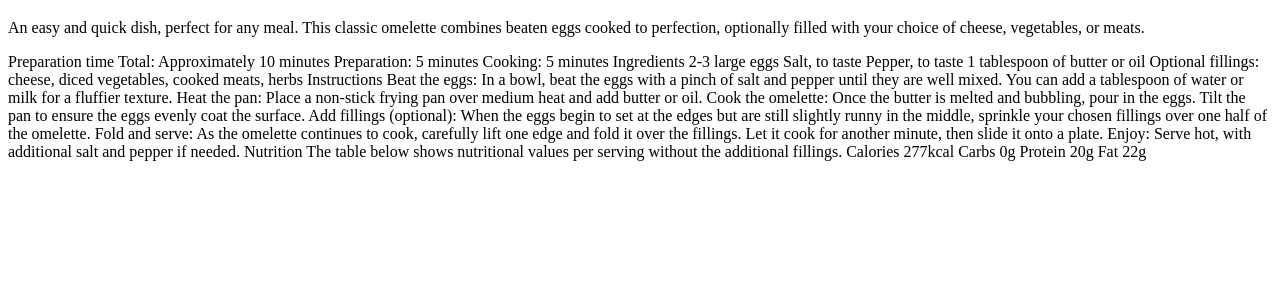
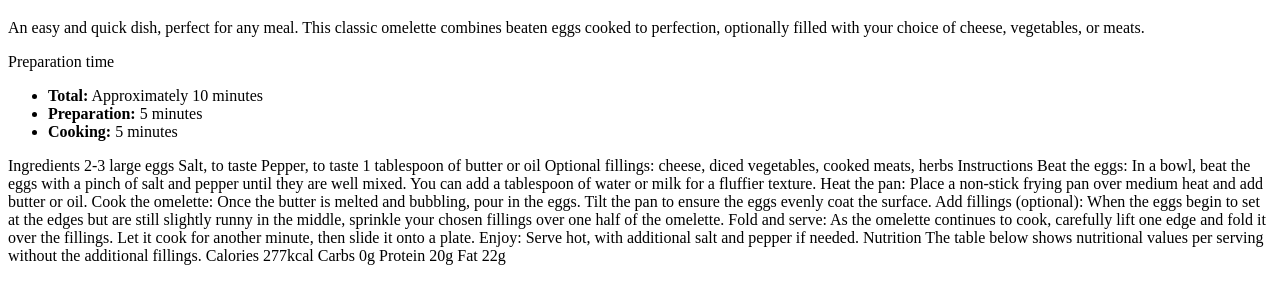
Before and after one commit to paladachelle/frontend-mentor, a plain HTML site: page development/recipe-page-main/index.html in a window 1280 px wide. Shown: the part 233-536 px from the top of the page. Drawn offline with Linux system fonts and the light colour scheme.

Commit message:
Updated index.html

```diff
--- a/development/recipe-page-main/index.html
+++ b/development/recipe-page-main/index.html
@@ -23,23 +23,29 @@
         combines beaten eggs cooked to perfection, optionally filled with your
         choice of cheese, vegetables, or meats.
       </p>
-      <div class="container__title"></div>
+      <div class="card">
+        <p class="card__title">Preparation time</p>
+        <ul>
+          <li><strong>Total:</strong> Approximately 10 minutes</li>
+          <li><strong>Preparation:</strong> 5 minutes</li>
+          <li><strong>Cooking:</strong> 5 minutes</li>
+        </ul>
+      </div>
     </main>
-    Preparation time Total: Approximately 10 minutes Preparation: 5 minutes
-    Cooking: 5 minutes Ingredients 2-3 large eggs Salt, to taste Pepper, to
-    taste 1 tablespoon of butter or oil Optional fillings: cheese, diced
-    vegetables, cooked meats, herbs Instructions Beat the eggs: In a bowl, beat
-    the eggs with a pinch of salt and pepper until they are well mixed. You can
-    add a tablespoon of water or milk for a fluffier texture. Heat the pan:
-    Place a non-stick frying pan over medium heat and add butter or oil. Cook
-    the omelette: Once the butter is melted and bubbling, pour in the eggs. Tilt
-    the pan to ensure the eggs evenly coat the surface. Add fillings (optional):
-    When the eggs begin to set at the edges but are still slightly runny in the
-    middle, sprinkle your chosen fillings over one half of the omelette. Fold
-    and serve: As the omelette continues to cook, carefully lift one edge and
-    fold it over the fillings. Let it cook for another minute, then slide it
-    onto a plate. Enjoy: Serve hot, with additional salt and pepper if needed.
-    Nutrition The table below shows nutritional values per serving without the
-    additional fillings. Calories 277kcal Carbs 0g Protein 20g Fat 22g
+    Ingredients 2-3 large eggs Salt, to taste Pepper, to taste 1 tablespoon of
+    butter or oil Optional fillings: cheese, diced vegetables, cooked meats,
+    herbs Instructions Beat the eggs: In a bowl, beat the eggs with a pinch of
+    salt and pepper until they are well mixed. You can add a tablespoon of water
+    or milk for a fluffier texture. Heat the pan: Place a non-stick frying pan
+    over medium heat and add butter or oil. Cook the omelette: Once the butter
+    is melted and bubbling, pour in the eggs. Tilt the pan to ensure the eggs
+    evenly coat the surface. Add fillings (optional): When the eggs begin to set
+    at the edges but are still slightly runny in the middle, sprinkle your
+    chosen fillings over one half of the omelette. Fold and serve: As the
+    omelette continues to cook, carefully lift one edge and fold it over the
+    fillings. Let it cook for another minute, then slide it onto a plate. Enjoy:
+    Serve hot, with additional salt and pepper if needed. Nutrition The table
+    below shows nutritional values per serving without the additional fillings.
+    Calories 277kcal Carbs 0g Protein 20g Fat 22g
   </body>
 </html>
```
